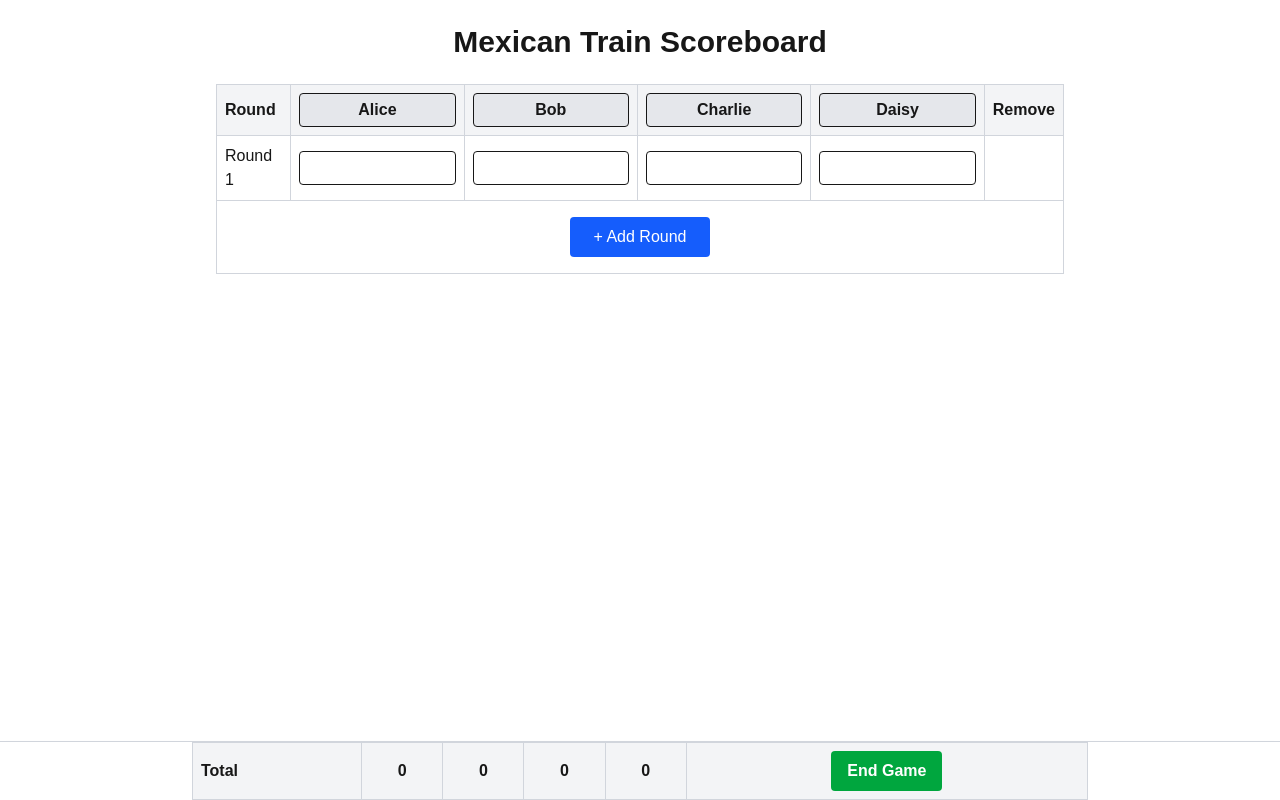
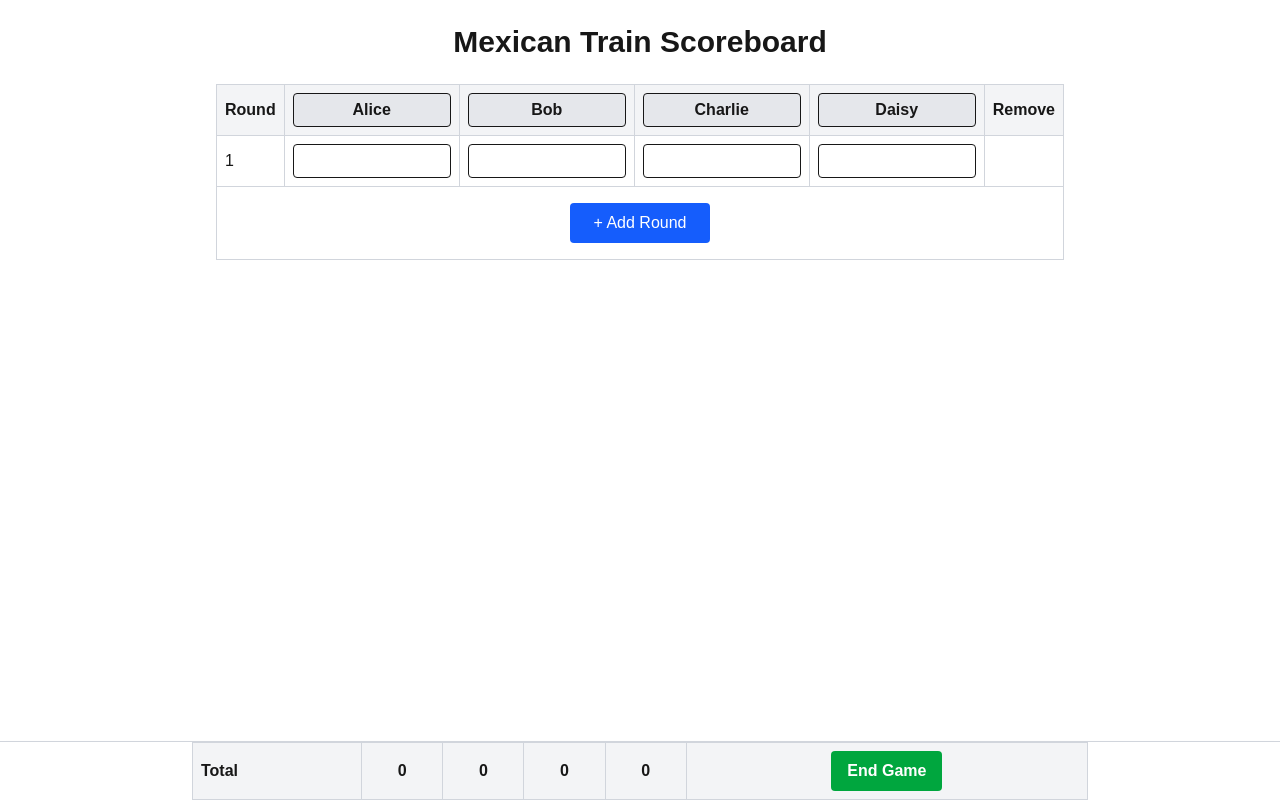
Before and after one commit to jovyflagg/mexican-train-scoreboard, a Next.js app: page / in a window 1280 px wide. Built offline with nearby package versions, Linux system fonts and the light colour scheme.

Commit message:
Remove the word round on each row

```diff
--- a/src/app/page.js
+++ b/src/app/page.js
@@ -111,7 +111,7 @@ export default function Home() {
               const isLastRound = roundIndex === scores.length - 1;
               return (
                 <tr key={roundIndex}>
-                  <td className="border border-gray-300 p-2">Round {roundIndex + 1}</td>
+                  <td className="border border-gray-300 p-2">{roundIndex + 1}</td>
                   {roundScores.map((score, playerIndex) => (
                     <td key={playerIndex} className="border border-gray-300 p-2">
                       <input
```
